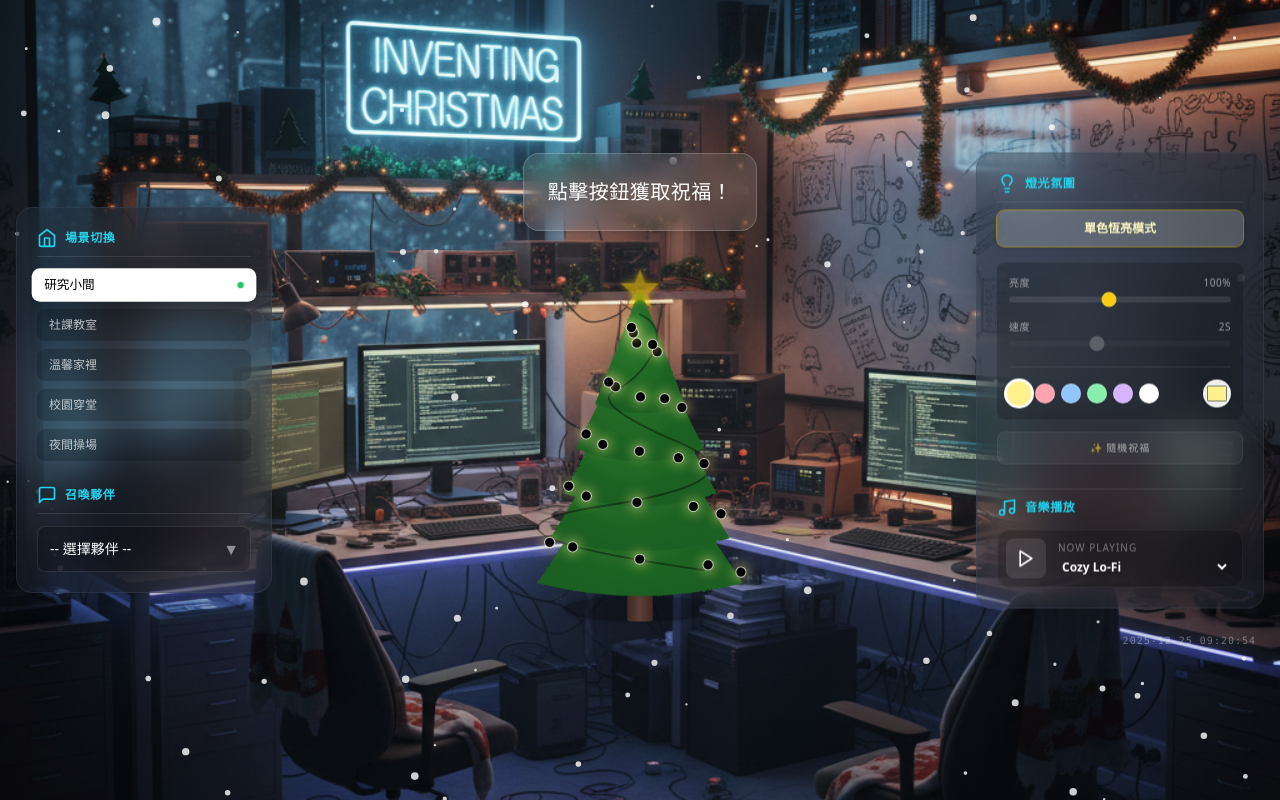
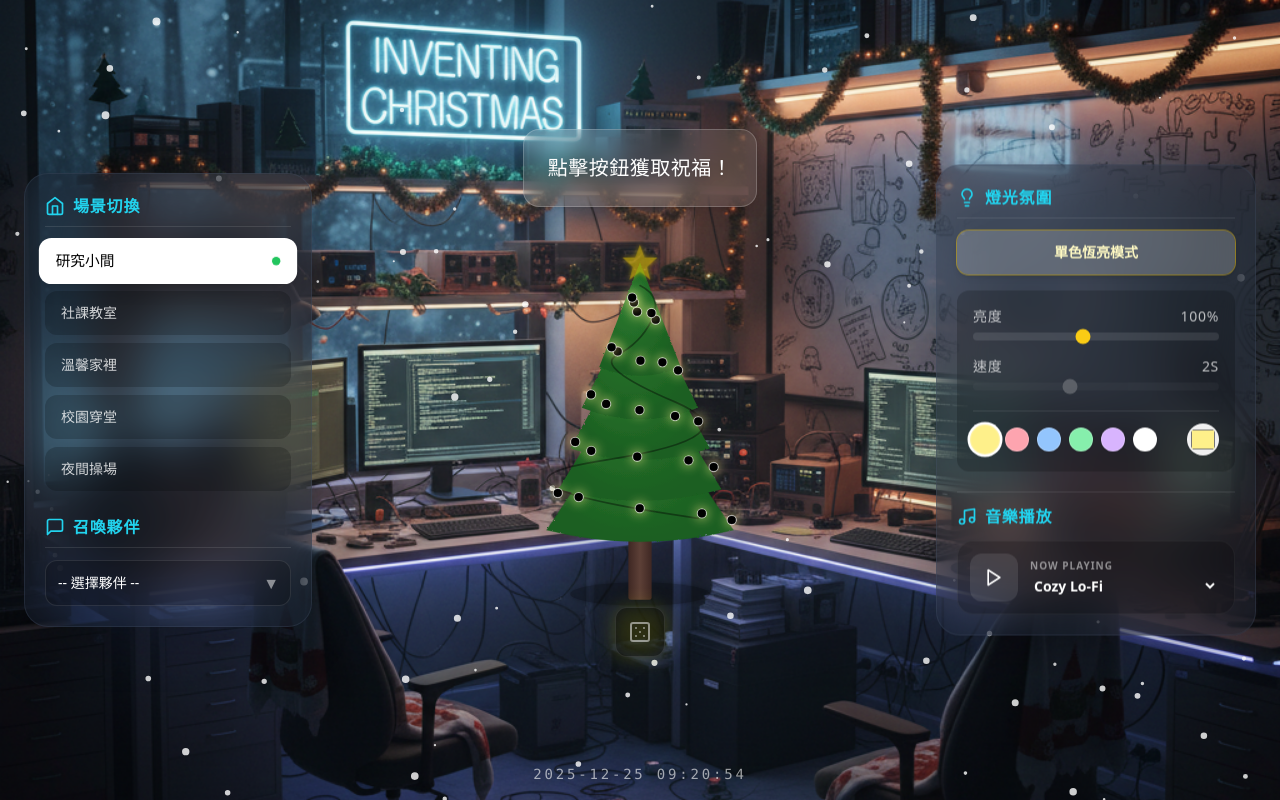
Before and after one commit to Gerry1204/christmas-interactive-space, a React (Vite) app: page / in a window 1280 px wide. Built offline with nearby package versions, Linux system fonts and the light colour scheme.

Commit message:
feat: Implement an interactive Christmas scene with a dynamic Christmas tree and user controls.

```diff
--- a/src/App.tsx
+++ b/src/App.tsx
@@ -15,6 +15,7 @@ const Icons = {
   Pause: () => <svg xmlns="http://www.w3.org/2000/svg" width="20" height="20" viewBox="0 0 24 24" fill="none" stroke="currentColor" strokeWidth="2" strokeLinecap="round" strokeLinejoin="round"><rect x="6" y="4" width="4" height="16" /><rect x="14" y="4" width="4" height="16" /></svg>,
   Settings: () => <svg xmlns="http://www.w3.org/2000/svg" width="20" height="20" viewBox="0 0 24 24" fill="none" stroke="currentColor" strokeWidth="2" strokeLinecap="round" strokeLinejoin="round"><circle cx="12" cy="12" r="3" /><path d="M19.4 15a1.65 1.65 0 0 0 .33 1.82l.06.06a2 2 0 0 1 0 2.83 2 2 0 0 1-2.83 0l-.06-.06a1.65 1.65 0 0 0-1.82-.33 1.65 1.65 0 0 0-1 1.51V21a2 2 0 0 1-2 2 2 2 0 0 1-2-2v-.09A1.65 1.65 0 0 0 9 19.4a1.65 1.65 0 0 0-1.82.33l-.06.06a2 2 0 0 1-2.83 0 2 2 0 0 1 0-2.83l.06-.06a1.65 1.65 0 0 0 .33-1.82 1.65 1.65 0 0 0-1.51-1H3a2 2 0 0 1-2-2 2 2 0 0 1 2-2h.09A1.65 1.65 0 0 0 4.6 9a1.65 1.65 0 0 0-.33-1.82l-.06-.06a2 2 0 0 1 0-2.83 2 2 0 0 1 2.83 0l.06.06a1.65 1.65 0 0 0 1.82.33H9a1.65 1.65 0 0 0 1-1.51V3a2 2 0 0 1 2-2 2 2 0 0 1 2 2v.09a1.65 1.65 0 0 0 1 1.51 1.65 1.65 0 0 0 1.82-.33l.06-.06a2 2 0 0 1 2.83 0 2 2 0 0 1 0 2.83l-.06.06a1.65 1.65 0 0 0-.33 1.82V9a1.65 1.65 0 0 0 1.51 1H21a2 2 0 0 1 2 2 2 2 0 0 1-2 2h-.09a1.65 1.65 0 0 0-1.51 1z" /></svg>,
   X: () => <svg xmlns="http://www.w3.org/2000/svg" width="20" height="20" viewBox="0 0 24 24" fill="none" stroke="currentColor" strokeWidth="2" strokeLinecap="round" strokeLinejoin="round"><line x1="18" y1="6" x2="6" y2="18" /><line x1="6" y1="6" x2="18" y2="18" /></svg>,
+  Dice: () => <svg xmlns="http://www.w3.org/2000/svg" width="24" height="24" viewBox="0 0 24 24" fill="none" stroke="currentColor" strokeWidth="2" strokeLinecap="round" strokeLinejoin="round"><rect width="18" height="18" x="3" y="3" rx="2" ry="2" /><path d="M16 8h.01" /><path d="M8 8h.01" /><path d="M8 16h.01" /><path d="M16 16h.01" /><path d="M12 12h.01" /></svg>,
 };
 
 const App: React.FC = () => {
@@ -269,9 +270,17 @@ const App: React.FC = () => {
         </div>
       </div>
 
+      {/* Top Banner: Character Status */}
+      {selectedChar && (
+        <div className="absolute top-6 left-0 w-full text-center z-20 pointer-events-none">
+          <div className="inline-block px-6 py-2 rounded-full bg-black/30 backdrop-blur-md border border-white/10 text-white font-bold tracking-widest shadow-[0_0_15px_rgba(255,255,255,0.2)] animate-fade-in">
+            🎄 正在與 <span className="text-yellow-300 text-lg">{selectedChar.name}</span> 一起過聖誕節 🎅
+          </div>
+        </div>
+      )}
 
       {/* Main Content Container (Tree & Quote) */}
-      <div className="relative z-10 flex-grow flex flex-col items-center justify-center p-4">
+      <div className="relative z-10 flex-grow flex flex-col items-center justify-center p-4 pb-16">
 
         {/* Quote Bubble */}
         <div className={`mb-8 p-6 rounded-2xl backdrop-blur-md shadow-lg max-w-md text-center transform transition-all hover:scale-105 border border-white/20 bg-white/10`}>
@@ -281,24 +290,39 @@ const App: React.FC = () => {
         </div>
 
         {/* Center Scene: Tree Only */}
-        <div className="flex flex-col md:flex-row items-end justify-center items-center gap-4">
+        <div className="flex flex-col md:flex-row items-end justify-center items-center gap-4 relative">
           <ChristmasTree
             lightMode={lightMode}
             brightness={brightness}
             speed={speed}
             customColor={customColor}
           />
+          {/* Dice for Random Quote - Under tree */}
+          <button
+            onClick={handleRandomQuote}
+            className="absolute bottom-4 left-1/2 transform -translate-x-1/2 translate-y-full hover:scale-110 active:scale-95 transition-all text-white/50 hover:text-yellow-300 drop-shadow-[0_0_10px_rgba(255,255,0,0.5)] z-20 group"
+            title="點擊獲取祝福"
+          >
+            <div className="bg-black/40 p-3 rounded-xl border border-white/10 backdrop-blur-sm group-hover:bg-black/60 group-hover:border-yellow-300/50 transition-colors">
+              <Icons.Dice />
+            </div>
+          </button>
         </div>
 
       </div>
 
+      {/* Footer Clock - Moved to Bottom Center */}
+      <div className="absolute bottom-4 left-0 w-full text-center z-10 text-white/60 text-sm font-mono tracking-[0.2em] drop-shadow-md">
+        {formatTime(currentTime)}
+      </div>
+
       {/* --- LEFT SIDEBAR: Scene & Character --- */}
-      <div className="hidden lg:flex fixed left-4 top-1/2 transform -translate-y-1/2 z-20 w-64 flex flex-col gap-6">
-        <div className={`p-5 rounded-2xl backdrop-blur-xl shadow-2xl border ${currentSceneConfig.glassClass} flex flex-col gap-6 transition-all duration-500`}>
+      <div className="hidden lg:flex fixed left-6 top-1/2 transform -translate-y-1/2 z-20 w-72 flex-col gap-6">
+        <div className={`p-5 rounded-3xl backdrop-blur-xl shadow-2xl border ${currentSceneConfig.glassClass} flex flex-col gap-6 transition-all duration-500`}>
 
           {/* Scene Switcher */}
           <div className="flex flex-col gap-3">
-            <label className={`text-xs font-bold uppercase tracking-wider ${currentSceneConfig.accentColor} flex items-center gap-2 border-b border-white/10 pb-2`}>
+            <label className={`text-base font-bold uppercase tracking-wider ${currentSceneConfig.accentColor} flex items-center gap-2 border-b border-white/10 pb-2`}>
               <Icons.Home /> 場景切換
             </label>
             <div className="flex flex-col gap-2">
@@ -306,13 +330,13 @@ const App: React.FC = () => {
                 <button
                   key={s}
                   onClick={() => setScene(s)}
-                  className={`w-full py-2 px-3 rounded-lg text-xs font-medium text-left transition-all flex items-center justify-between group ${scene === s
+                  className={`w-full py-3 px-4 rounded-xl text-sm font-medium text-left transition-all flex items-center justify-between group ${scene === s
                     ? 'bg-white text-black shadow-lg scale-105'
-                    : 'bg-black/20 text-white/70 hover:bg-black/40 hover:pl-4'
+                    : 'bg-black/20 text-white/80 hover:bg-black/40 hover:pl-5'
                     }`}
                 >
                   {SCENE_CONFIG[s].description}
-                  {scene === s && <span className="w-1.5 h-1.5 rounded-full bg-green-500 animate-pulse"></span>}
+                  {scene === s && <span className="w-2 h-2 rounded-full bg-green-500 animate-pulse"></span>}
                 </button>
               ))}
             </div>
@@ -320,12 +344,12 @@ const App: React.FC = () => {
 
           {/* Character Selector */}
           <div className="flex flex-col gap-3">
-            <label className={`text-xs font-bold uppercase tracking-wider ${currentSceneConfig.accentColor} flex items-center gap-2 border-b border-white/10 pb-2`}>
+            <label className={`text-base font-bold uppercase tracking-wider ${currentSceneConfig.accentColor} flex items-center gap-2 border-b border-white/10 pb-2`}>
               <Icons.MessageSquare /> 召喚夥伴
             </label>
             <div className="relative group">
               <select
-                className="w-full bg-black/20 border border-white/10 rounded-lg p-3 text-sm text-white focus:outline-none focus:ring-2 focus:ring-white/50 appearance-none cursor-pointer hover:bg-black/30 transition-colors"
+                className="w-full bg-black/20 border border-white/10 rounded-xl p-3 text-sm text-white focus:outline-none focus:ring-2 focus:ring-white/50 appearance-none cursor-pointer hover:bg-black/30 transition-colors"
                 onChange={(e) => {
                   const char = CHARACTERS.find(c => c.id === e.target.value);
                   setSelectedChar(char || null);
@@ -343,7 +367,7 @@ const App: React.FC = () => {
               </div>
             </div>
             {selectedChar && (
-              <div className="text-[10px] text-white/50 text-center italic">
+              <div className="text-[10px] text-white/60 text-center italic mt-1 font-medium">
                 * 點擊畫面任意處可固定/移動 *
               </div>
             )}
@@ -353,12 +377,12 @@ const App: React.FC = () => {
       </div>
 
       {/* --- RIGHT SIDEBAR: Light & Music --- */}
-      <div className="hidden lg:flex fixed right-4 top-1/2 transform -translate-y-1/2 z-20 w-72 flex flex-col gap-6">
-        <div className={`p-5 rounded-2xl backdrop-blur-xl shadow-2xl border ${currentSceneConfig.glassClass} flex flex-col gap-6 transition-all duration-500`}>
+      <div className="hidden lg:flex fixed right-6 top-1/2 transform -translate-y-1/2 z-20 w-80 flex-col gap-6">
+        <div className={`p-5 rounded-3xl backdrop-blur-xl shadow-2xl border ${currentSceneConfig.glassClass} flex flex-col gap-5 transition-all duration-500`}>
 
           {/* Light Controls */}
-          <div className="flex flex-col gap-2">
-            <label className={`text-xs font-bold uppercase tracking-wider ${currentSceneConfig.accentColor} flex items-center gap-2 border-b border-white/10 pb-2`}>
+          <div className="flex flex-col gap-3">
+            <label className={`text-base font-bold uppercase tracking-wider ${currentSceneConfig.accentColor} flex items-center gap-2 border-b border-white/10 pb-2`}>
               <Icons.Lightbulb /> 燈光氛圍
             </label>
 
@@ -366,7 +390,7 @@ const App: React.FC = () => {
               {/* Mode Switcher */}
               <button
                 onClick={toggleLightMode}
-                className={`w-full py-2.5 rounded-lg text-xs font-bold shadow-md transition-all flex items-center justify-center gap-2 mb-1
+                className={`w-full py-3 rounded-xl text-sm font-bold shadow-md transition-all flex items-center justify-center gap-2 mb-1
                   ${lightMode === LightMode.STATIC ? 'bg-white/20 text-yellow-100 ring-1 ring-yellow-400/50' :
                     lightMode === LightMode.RAINBOW ? 'bg-gradient-to-r from-red-500/50 to-blue-500/50 animate-pulse' :
                       'bg-green-500/30 text-green-100 ring-1 ring-green-400/50'}`}
@@ -376,31 +400,31 @@ const App: React.FC = () => {
               </button>
 
               {/* Controls Grid */}
-              <div className="flex flex-col gap-4 text-xs text-white/80 bg-black/20 p-3 rounded-lg">
+              <div className="flex flex-col gap-4 text-sm text-white/90 bg-black/20 p-4 rounded-xl">
 
                 {/* Brightness */}
                 <div className="flex flex-col gap-1.5">
-                  <span className="flex justify-between text-[10px] uppercase tracking-wider opacity-70">
+                  <span className="flex justify-between text-sm uppercase tracking-wider opacity-80 font-medium">
                     亮度 <span>{Math.round(brightness * 100)}%</span>
                   </span>
                   <input
                     type="range" min="0.2" max="2" step="0.1"
                     value={brightness}
                     onChange={(e) => setBrightness(parseFloat(e.target.value))}
-                    className="accent-yellow-400 h-1.5 bg-white/10 rounded-lg appearance-none cursor-pointer w-full"
+                    className="accent-yellow-400 h-2 bg-white/10 rounded-lg appearance-none cursor-pointer w-full"
                   />
                 </div>
 
                 {/* Speed */}
                 <div className="flex flex-col gap-1.5">
-                  <span className="flex justify-between text-[10px] uppercase tracking-wider opacity-70">
+                  <span className="flex justify-between text-sm uppercase tracking-wider opacity-80 font-medium">
                     速度 <span>{speed}s</span>
                   </span>
                   <input
                     type="range" min="0.1" max="5" step="0.1"
                     value={speed}
                     onChange={(e) => setSpeed(parseFloat(e.target.value))}
-                    className="accent-blue-400 h-1.5 bg-white/10 rounded-lg appearance-none cursor-pointer w-full"
+                    className="accent-blue-400 h-2 bg-white/10 rounded-lg appearance-none cursor-pointer w-full"
                     disabled={lightMode === LightMode.STATIC}
                     style={{ opacity: lightMode === LightMode.STATIC ? 0.3 : 1 }}
                   />
@@ -409,13 +433,13 @@ const App: React.FC = () => {
                 {/* Color Picker */}
                 {(lightMode !== LightMode.RAINBOW) && (
                   <div className="border-t border-white/10 pt-3 mt-1">
-                    <div className="flex gap-2 justify-between items-center">
-                      <div className="flex gap-1.5 flex-1 flex-wrap">
+                    <div className="flex gap-3 justify-between items-center">
+                      <div className="flex gap-2 flex-1 flex-wrap">
                         {['#fef08a', '#fda4af', '#93c5fd', '#86efac', '#d8b4fe', '#ffffff'].map(color => (
                           <button
                             key={color}
                             onClick={() => setCustomColor(color)}
-                            className={`w-5 h-5 rounded-full border border-white/20 transition-all hover:scale-125 hover:z-10 shadow-sm ${customColor === color ? 'ring-2 ring-white scale-125 shadow-md z-10' : ''}`}
+                            className={`w-6 h-6 rounded-full border border-white/20 transition-all hover:scale-125 hover:z-10 shadow-sm ${customColor === color ? 'ring-2 ring-white scale-125 shadow-md z-10' : ''}`}
                             style={{ backgroundColor: color }}
                             title={color}
                           />
@@ -426,7 +450,7 @@ const App: React.FC = () => {
                           type="color"
                           value={customColor}
                           onChange={(e) => setCustomColor(e.target.value)}
-                          className="w-7 h-7 rounded-full overflow-hidden border-2 border-white/20 p-0 cursor-pointer shadow-sm hover:scale-110 transition-transform"
+                          className="w-8 h-8 rounded-full overflow-hidden border-2 border-white/20 p-0 cursor-pointer shadow-sm hover:scale-110 transition-transform"
                         />
                       </div>
                     </div>
@@ -434,31 +458,25 @@ const App: React.FC = () => {
                 )}
               </div>
 
-              <button
-                onClick={handleRandomQuote}
-                className="w-full bg-white/5 hover:bg-white/10 text-white/60 hover:text-white py-2 rounded-lg text-[10px] tracking-widest shadow-sm transition-all border border-white/5"
-              >
-                ✨ 隨機祝福
-              </button>
             </div>
           </div>
 
           {/* Music Player */}
-          <div className="flex flex-col gap-3 pt-2 border-t border-white/10">
-            <label className={`text-xs font-bold uppercase tracking-wider ${currentSceneConfig.accentColor} flex items-center gap-2`}>
+          <div className="flex flex-col gap-3 pt-3 border-t border-white/10">
+            <label className={`text-base font-bold uppercase tracking-wider ${currentSceneConfig.accentColor} flex items-center gap-2`}>
               <Icons.Music /> 音樂播放
             </label>
-            <div className="flex items-center gap-3 bg-black/20 rounded-xl p-2 pr-3 border border-white/5 hover:bg-black/30 transition-colors">
+            <div className="flex items-center gap-3 bg-black/20 rounded-2xl p-3 pr-4 border border-white/5 hover:bg-black/30 transition-colors">
               <button
                 onClick={() => setIsPlaying(!isPlaying)}
-                className="w-10 h-10 flex items-center justify-center rounded-lg bg-white/10 hover:bg-white/20 hover:scale-105 transition-all text-white"
+                className="w-12 h-12 flex items-center justify-center rounded-xl bg-white/10 hover:bg-white/20 hover:scale-105 transition-all text-white"
               >
                 {isPlaying ? <Icons.Pause /> : <Icons.Play />}
               </button>
               <div className="flex-1 flex flex-col gap-0.5 overflow-hidden">
-                <span className="text-[10px] text-white/40 uppercase tracking-widest">Now Playing</span>
+                <span className="text-[10px] text-white/50 uppercase tracking-widest font-semibold">Now Playing</span>
                 <select
-                  className="bg-transparent text-xs text-white focus:outline-none font-bold w-full cursor-pointer hover:underline truncate"
+                  className="bg-transparent text-sm text-white focus:outline-none font-bold w-full cursor-pointer hover:underline truncate"
                   value={currentSong.id}
                   onChange={(e) => {
                     const song = SONGS.find(s => s.id === Number(e.target.value));
@@ -478,10 +496,7 @@ const App: React.FC = () => {
 
         </div>
 
-        {/* Footer Clock - Moved to Right Sidebar */}
-        <div className="text-right text-white/40 text-[10px] font-mono tracking-widest px-2">
-          {formatTime(currentTime)}
-        </div>
+
       </div>
     </div>
   );
--- a/src/components/ChristmasTree.tsx
+++ b/src/components/ChristmasTree.tsx
@@ -91,7 +91,7 @@ const ChristmasTree: React.FC<ChristmasTreeProps> = ({ lightMode, brightness, sp
   return (
     <div className="relative w-80 h-96 flex justify-center items-end select-none drop-shadow-2xl">
       {/* Container for the realistic tree */}
-      <svg viewBox="0 0 200 300" className="w-full h-full z-10 overflow-visible">
+      <svg viewBox="0 0 200 330" className="w-full h-full z-10 overflow-visible">
         <defs>
           <linearGradient id="trunkGrad" x1="0%" y1="0%" x2="100%" y2="0%">
             <stop offset="0%" stopColor="#3E2723" />
@@ -118,11 +118,11 @@ const ChristmasTree: React.FC<ChristmasTreeProps> = ({ lightMode, brightness, sp
           </filter>
         </defs>
 
-        {/* Shadow Base */}
-        <ellipse cx="100" cy="270" rx="60" ry="10" fill="black" opacity="0.3" filter="url(#glow)" />
+        {/* Shadow Base - Moved down */}
+        <ellipse cx="100" cy="305" rx="60" ry="10" fill="black" opacity="0.3" filter="url(#glow)" />
 
-        {/* Trunk */}
-        <rect x="90" y="240" width="20" height="40" fill="url(#trunkGrad)" rx="2" />
+        {/* Trunk - Longer */}
+        <rect x="90" y="240" width="20" height="70" fill="url(#trunkGrad)" rx="2" />
 
         {/* Tree Layers - Using lots of paths for texture */}
         {/* Layer 5 (Bottom) */}
@@ -166,7 +166,7 @@ const ChristmasTree: React.FC<ChristmasTreeProps> = ({ lightMode, brightness, sp
 
       {/* HTML Overlay for LED Lights (Better for glow effects than SVG) */}
       <div className="absolute inset-0 w-full h-full pointer-events-none z-20">
-        <svg viewBox="0 0 200 300" className="w-full h-full overflow-visible">
+        <svg viewBox="0 0 200 330" className="w-full h-full overflow-visible">
           {lights.map((pos, i) => {
             const isStaticOrBreathing = lightMode === LightMode.STATIC || lightMode === LightMode.BREATHING;
 
```
